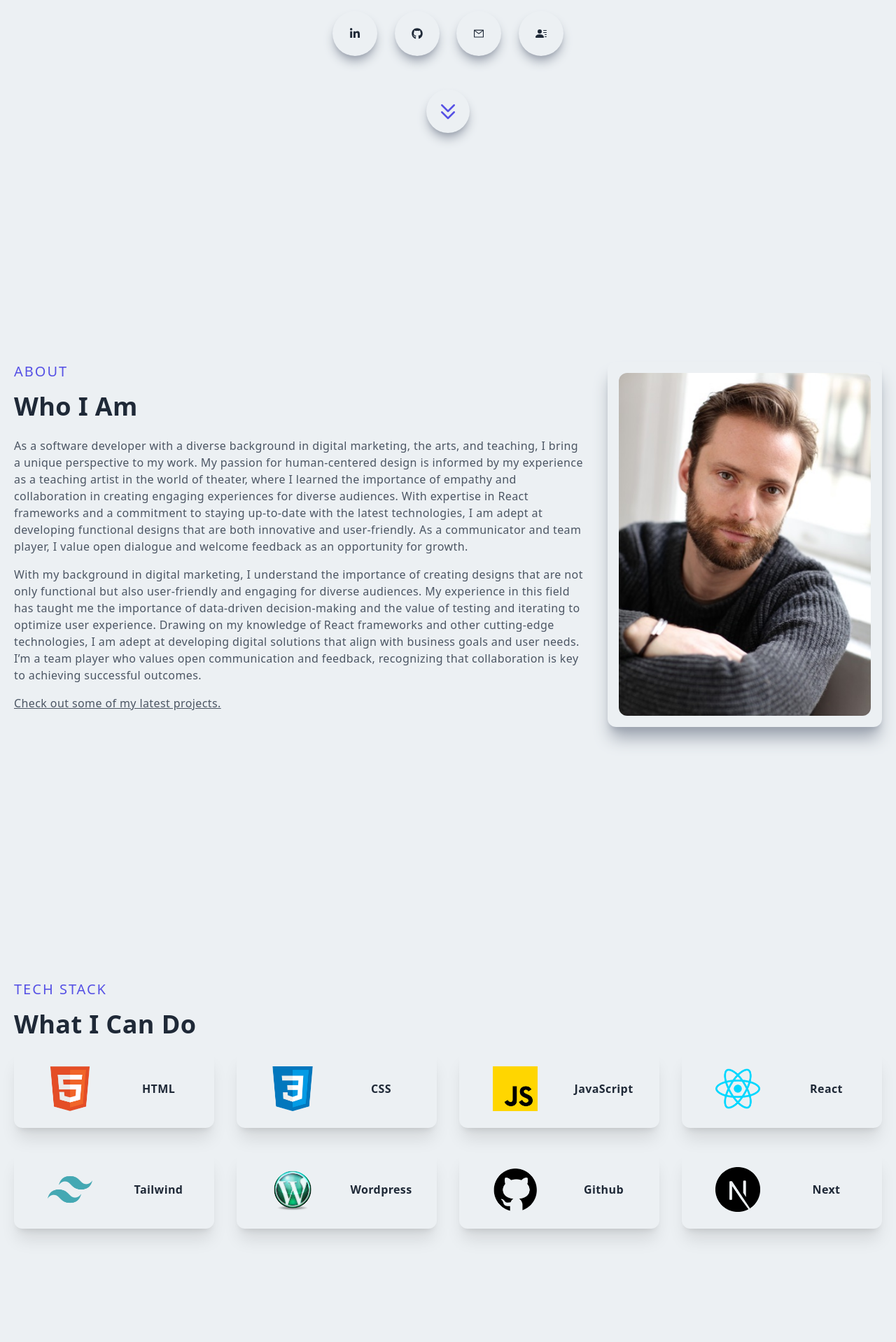
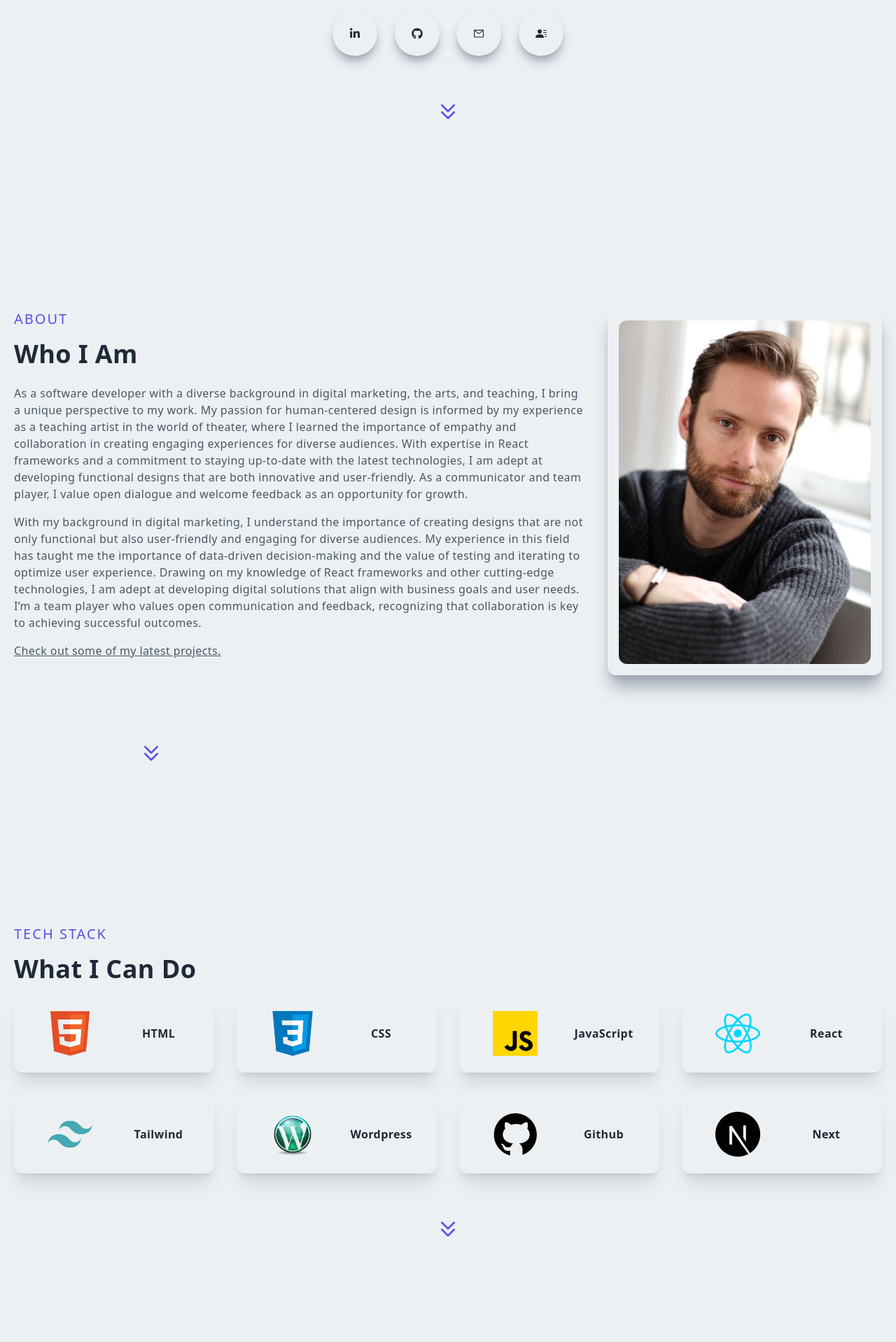
Before and after one commit to richardsaudek/Portfolio, a Next.js app: page / in a window 1280 px wide. Shown: the part 422-2340 px from the top of the page at 70% size. Built offline with nearby package versions, Linux system fonts and the light colour scheme.

Commit message:
down arrows

```diff
--- a/components/About.jsx
+++ b/components/About.jsx
@@ -2,6 +2,8 @@ import React from 'react';
 import Image from 'next/image';
 import Link from 'next/link';
 import AboutImg from '../public/assets/about.jpeg';
+import { HiOutlineChevronDoubleDown } from 'react-icons/hi';
+
 
 const About = () => {
   return (
@@ -29,8 +31,20 @@ const About = () => {
         <div className='w-full h-auto m-auto shadow-xl shadow-gray-400 rounded-xl flex items-center justify-center p-4 hover:scale-105 ease-in duration-300'>
           <Image src={AboutImg} className='rounded-xl' alt='/' />
         </div>
+        <div className='flex justify-center py-12'>
+          <Link href='/#skills'>
+              <div className='  p-4 cursor-pointer hover:scale-110 ease-in duration-300'>
+                <HiOutlineChevronDoubleDown
+                  className='text-[#5651e5]'
+                  size={30}
+                />
+              </div>
+          </Link>
+        </div>
+
       </div>
     </div>
+
   );
 };
 
--- a/components/Main.jsx
+++ b/components/Main.jsx
@@ -57,8 +57,8 @@ const Main = () => {
 
                 </div>
             <div className='flex justify-center py-12'>
-          <Link href='/'>
-              <div className='rounded-full shadow-lg shadow-gray-400 p-4 cursor-pointer hover:scale-110 ease-in duration-300'>
+          <Link href='/#about'>
+              <div className='  p-4 cursor-pointer hover:scale-110 ease-in duration-300'>
                 <HiOutlineChevronDoubleDown
                   className='text-[#5651e5]'
                   size={30}
@@ -66,7 +66,6 @@ const Main = () => {
               </div>
           </Link>
         </div>
-
 
 
 
--- a/components/Projects.jsx
+++ b/components/Projects.jsx
@@ -4,8 +4,9 @@ import React from 'react';
 import aslImg from '../public/assets/projects/ASL Project Image.jpg';
 import bookitImg from '../public/assets/projects/BookiT Image.jpg'
 import peruzImg from '../public/assets/projects/Peruz Revuz Image.png'
-// import twitchImg from '../public/assets/projects/twitch.jpg'
 import ProjectItem from './ProjectItem';
+import { HiOutlineChevronDoubleDown } from 'react-icons/hi';
+
 
 const Projects = () => {
   return (
@@ -37,6 +38,17 @@ const Projects = () => {
 
           />
         </div>
+        <div className='flex justify-center py-12'>
+          <Link href='/#contact'>
+              <div className='  p-4 cursor-pointer hover:scale-110 ease-in duration-300'>
+                <HiOutlineChevronDoubleDown
+                  className='text-[#5651e5]'
+                  size={30}
+                />
+              </div>
+          </Link>
+        </div>
+
       </div>
     </div>
   );
--- a/components/Skills.jsx
+++ b/components/Skills.jsx
@@ -1,5 +1,6 @@
 import Image from 'next/image';
 import React from 'react';
+import Link from "next/link";
 import Html  from '../public/assets/skills/html.png';
 import Css from '../public/assets/skills/css.png';
 import Javascript from '../public/assets/skills/javascript.png';
@@ -8,7 +9,7 @@ import Tailwind from '../public/assets/skills/tailwind.png';
 import Github from '../public/assets/skills/github1.png';
 import WordPress from '../public/assets/skills/wordpress.png';
 import NextJS from '../public/assets/skills/nextjs.png'
-// import AWS from '../public/assets/skills/aws.png';
+import { HiOutlineChevronDoubleDown } from 'react-icons/hi';
 
 const Skills = () => {
   return (
@@ -100,7 +101,19 @@ const Skills = () => {
             </div>
           </div>
         </div>
+        <div className='flex justify-center py-12'>
+          <Link href='/#projects'>
+              <div className='  p-4 cursor-pointer hover:scale-110 ease-in duration-300'>
+                <HiOutlineChevronDoubleDown
+                  className='text-[#5651e5]'
+                  size={30}
+                />
+              </div>
+          </Link>
+        </div>
+
       </div>
+
     </div>
   );
 };
```
